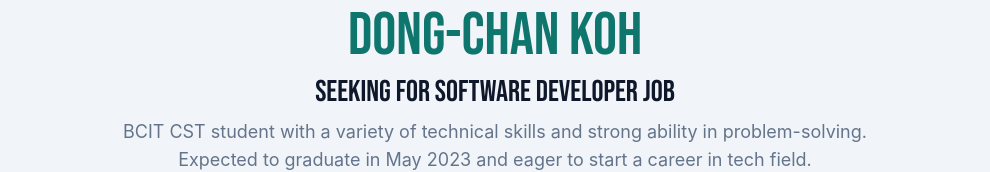
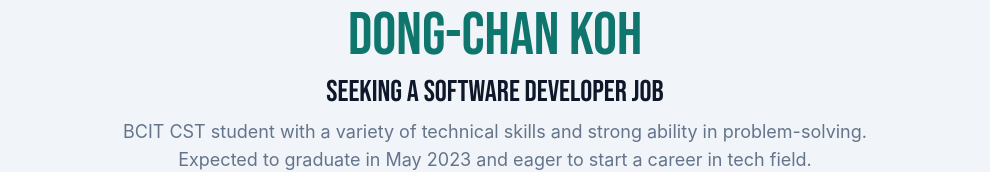
Before and after one commit to kohdc1723/portfolio-website, a React (Create React App) app in the folder react-frontend/: page / in a window 1280 px wide. Shown: the part 222-394 px from the top of the page, without its empty margins (145-1135 px from the left). Built offline with nearby package versions, Linux system fonts and the light colour scheme; no server answers.

Commit message:
main section grammar correction

```diff
--- a/react-frontend/src/containers/Main/Main.js
+++ b/react-frontend/src/containers/Main/Main.js
@@ -7,7 +7,7 @@ const Main = () => {
 			<div className="text-center py-3">
 				<h3 className="text-2xl font-bebasneue text-slate-900 py-1 md:text-3xl">Hello, I'm</h3>
 				<h2 className="text-5xl font-bebasneue text-teal-700 font-medium py-1 md:text-6xl">Dong-chan Koh</h2>
-				<h3 className="text-2xl font-bebasneue text-slate-900 py-1 md:text-3xl">seeking for Software Developer job</h3>
+				<h3 className="text-2xl font-bebasneue text-slate-900 py-1 md:text-3xl">seeking a Software Developer job</h3>
 				<p className="text-sm text-slate-500 py-1 leading-6 text-center md:text-lg mx-auto">BCIT CST student with a variety of technical skills and strong ability in problem-solving.<br />Expected to graduate in May 2023 and eager to start a career in tech field.</p>
 			</div>
 
```
